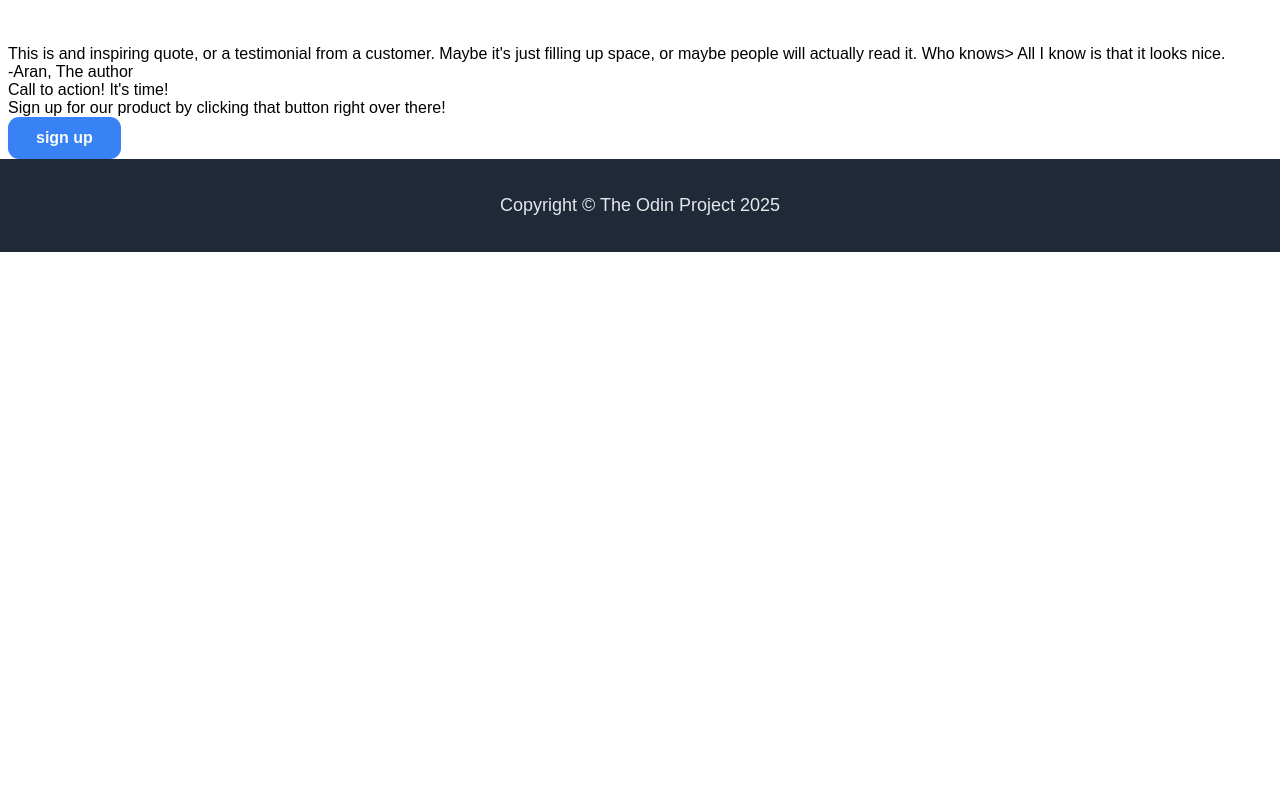
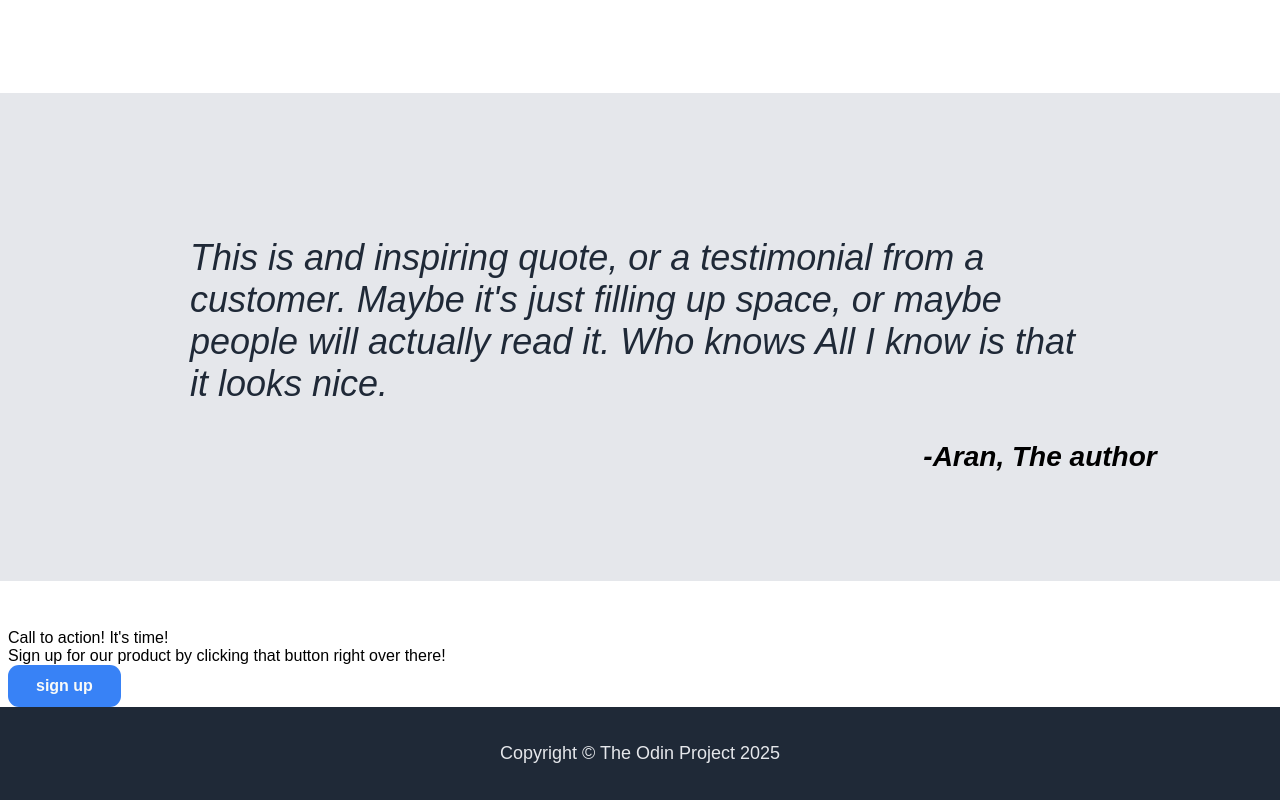
Before and after one commit to aranamanj/odin-Landing-Page, a plain HTML site: page index.html in a window 1280 px wide. Shown: the part 1110-1910 px from the top of the page. Before the commit the page ends 1362 px from the top, so only its background shows below. Drawn offline with Linux system fonts and the light colour scheme.

Commit message:
Style quote area
-Add style to quote area background
-Add height tobackground (the container)
-Style the text
-Remove div and teplace with p in the html
-Add classes to html items

```diff
--- a/index.html
+++ b/index.html
@@ -45,11 +45,11 @@
 
 </div>
 
-<div>
-    <div>This is and inspiring quote, or a testimonial from a customer.
+<div class="quotecont">
+    <p class="quotetext">This is and inspiring quote, or a testimonial from a customer.
         Maybe it's just filling up space, or maybe people will actually read it.
-        Who knows> All I know is that it looks nice.</div>
-    <div>-Aran, The author</div>
+        Who knows All I know is that it looks nice.</p>
+        <div class="authtext">-Aran, The author</div>
 </div>
 
 <div>
--- a/style.css
+++ b/style.css
@@ -116,3 +116,32 @@ button{
     max-width: 168px;
     text-align: center;
 }
+
+.quotecont{
+    display: flex;
+    flex-wrap: nowrap;
+    flex-direction: column;
+    background-color: #e5e7eb;
+    justify-content: center;
+    align-items: center;
+    height: 360px;
+    padding: 64px;
+    margin: 48px -10px 48px -10px;
+}
+
+.quotetext{
+    font-size: 36px;
+    color: #1f2937;
+    font-weight: 300;
+    position: relative;
+    max-width: 900px;
+    font-style: italic;
+}
+
+.authtext{
+    font-size: 28px;
+    font-weight: 600;
+    text-align: right;
+    padding-left: 800px;
+    font-style: italic;
+}
```
